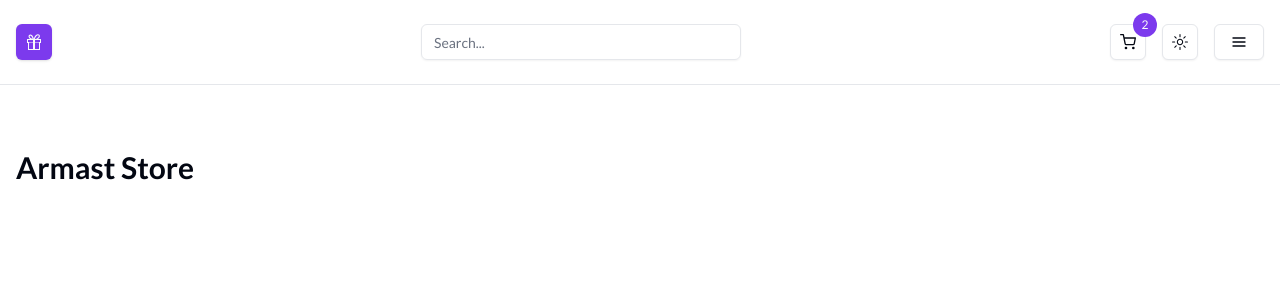
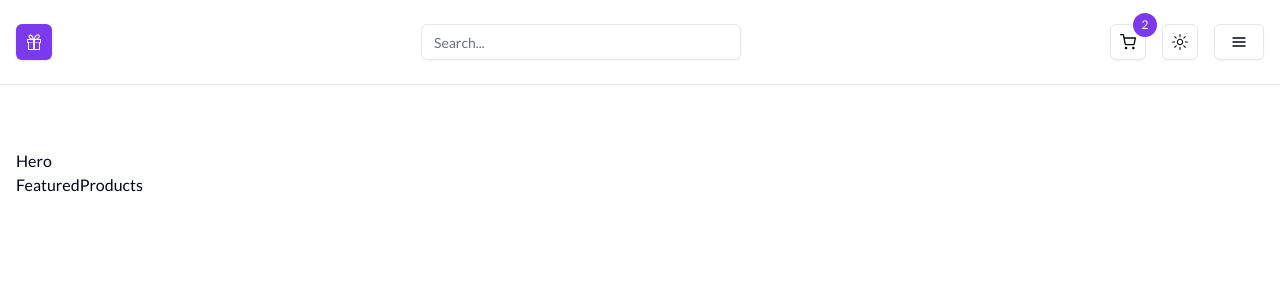
Before and after one commit to arekmastalerczuk/moto-store, a Next.js app: page / in a window 1280 px wide. Shown: the top 300 px of the page. Built offline with nearby package versions, Linux system fonts and the light colour scheme.

Commit message:
implemented SectionTitle and EmptyList components

```diff
--- a/app/page.tsx
+++ b/app/page.tsx
@@ -1,10 +1,13 @@
 import React from 'react';
+import Hero from '@/components/home/Hero';
+import FeaturedProducts from '@/components/home/FeaturedProducts';
 
 function HomePage() {
   return (
-    <div>
-      <h1 className='text-3xl font-bold'>Armast Store</h1>
-    </div>
+    <>
+      <Hero />
+      <FeaturedProducts />
+    </>
   );
 }
 
--- a/components/global/EmptyList.tsx
+++ b/components/global/EmptyList.tsx
@@ -1,7 +1,13 @@
 import React from 'react';
+import { cn } from '@/lib/utils';
 
-function EmptyList() {
-  return <div>EmptyList</div>;
+type Props = {
+  heading?: string;
+  className?: string;
+};
+
+function EmptyList({ heading = 'No items found.', className }: Props) {
+  return <h2 className={cn('text-xl', className)}>{heading}</h2>;
 }
 
 export default EmptyList;
--- a/components/global/SectionTitle.tsx
+++ b/components/global/SectionTitle.tsx
@@ -1,7 +1,19 @@
 import React from 'react';
+import { Separator } from '@/components/ui/separator';
 
-function SectionTitle() {
-  return <div>SectionTitle</div>;
+type Props = {
+  title: string;
+};
+
+function SectionTitle({ title }: Props) {
+  return (
+    <>
+      <h2 className='mb-8 text-3xl font-medium capitalize tracking-wider'>
+        {title}
+      </h2>
+      <Separator />
+    </>
+  );
 }
 
 export default SectionTitle;
```
